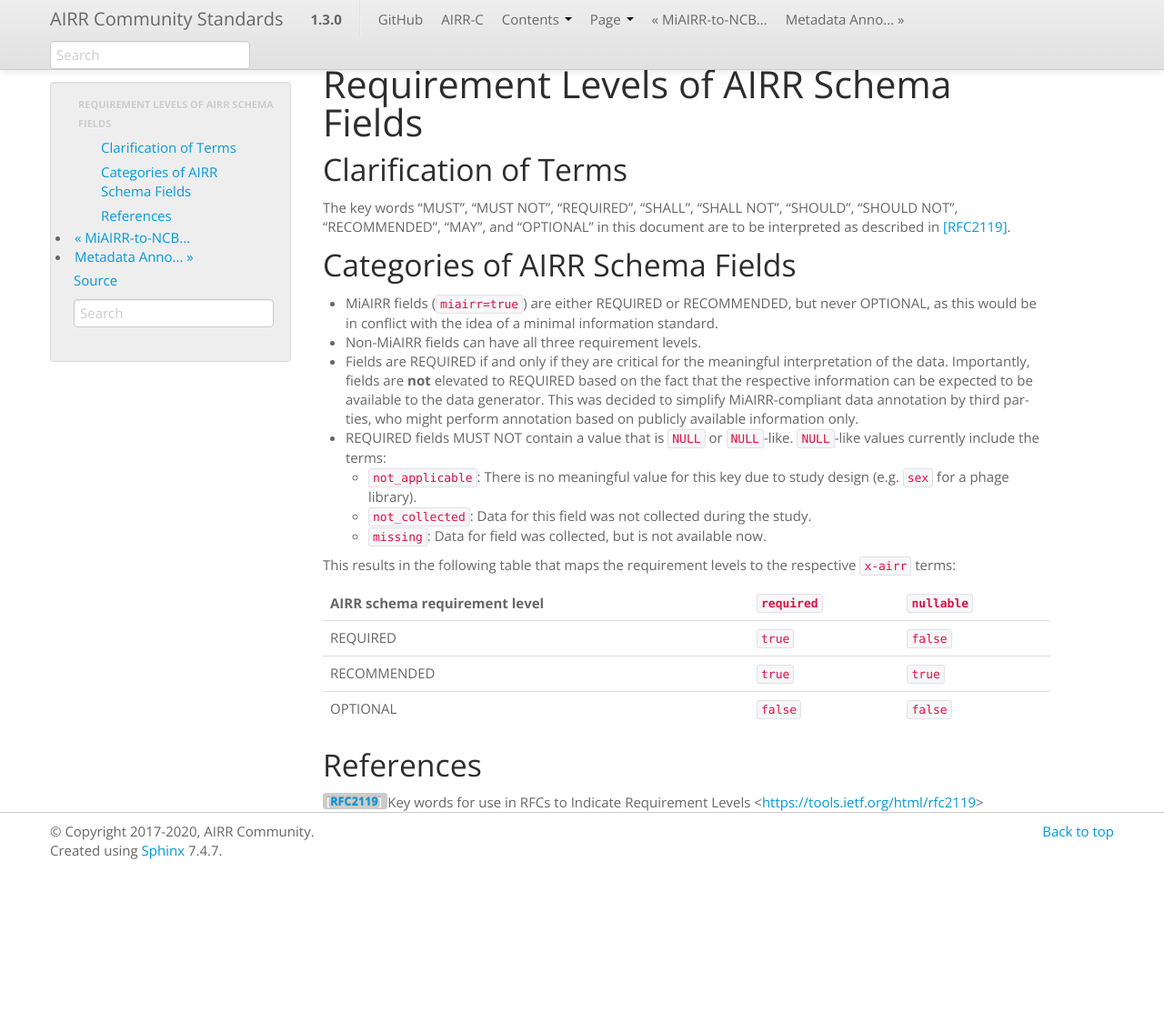
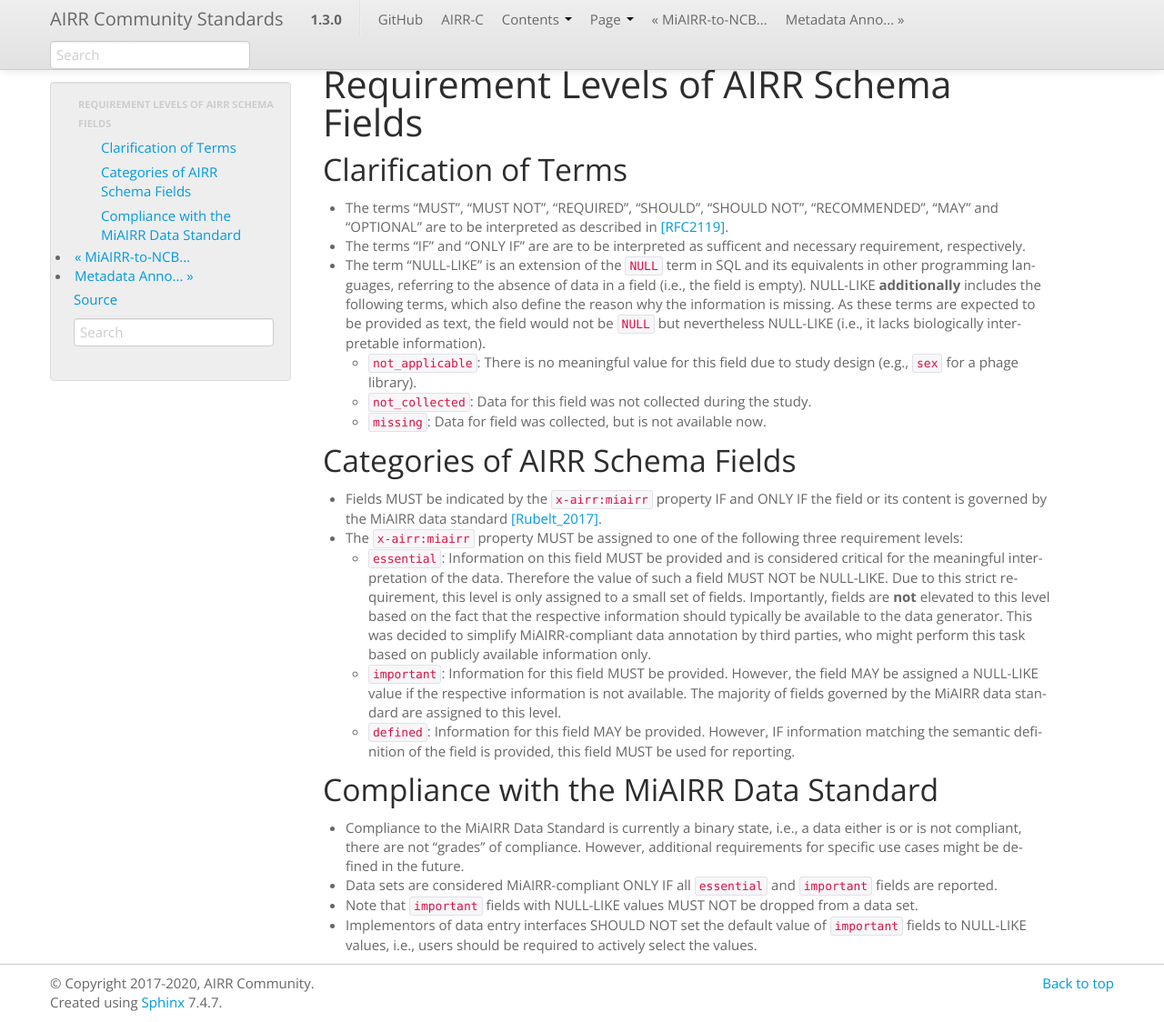
Before and after one commit to airr-community/airr-standards, a Sphinx documentation site: the page built from docs/datarep/airr_schema_requirement_levels.rst, in a window 1280 px wide and 1124 px high. Shown: the whole window at 91% size. Built offline with Sphinx 7.4.7, drawn with Linux system fonts in a browser that asks for light colours; pages that are not in the unit, such as notebooks, are missing from menus.

Commit message:
Update requirement levels and properties in docs

```diff
--- a/docs/datarep/airr_schema_requirement_levels.rst
+++ b/docs/datarep/airr_schema_requirement_levels.rst
@@ -1,59 +1,72 @@
-.. _Requirement_Levels:
+.. _RequirementLevels:
 
 ========================================
 Requirement Levels of AIRR Schema Fields
 ========================================
 
-
 Clarification of Terms
 ======================
 
-The key words "MUST", "MUST NOT", "REQUIRED", "SHALL", "SHALL NOT",
-"SHOULD", "SHOULD NOT", "RECOMMENDED", "MAY", and "OPTIONAL" in this
-document are to be interpreted as described in [RFC2119]_.
+-  The terms "MUST", "MUST NOT", "REQUIRED", "SHOULD", "SHOULD NOT",
+   "RECOMMENDED", "MAY" and "OPTIONAL" are to be interpreted as
+   described in [RFC2119]_.
+-  The terms "IF" and "ONLY IF" are are to be interpreted as sufficent
+   and necessary requirement, respectively.
+-  The term "NULL-LIKE" is an extension of the ``NULL`` term in SQL and
+   its equivalents in other programming languages, referring to the
+   absence of data in a field (i.e., the field is empty). NULL-LIKE
+   **additionally** includes the following terms, which also define the
+   reason why the information is missing. As these terms are expected to
+   be provided as text, the field would not be ``NULL`` but nevertheless
+   NULL-LIKE (i.e., it lacks biologically interpretable information).
 
-Categories of AIRR Schema Fields
-================================
-
--  MiAIRR fields (``miairr=true``) are either REQUIRED or RECOMMENDED,
-   but never OPTIONAL, as this would be in conflict with the idea of
-   a minimal information standard.
--  Non-MiAIRR fields can have all three requirement levels.
--  Fields are REQUIRED if and only if they are critical for the
-   meaningful interpretation of the data. Importantly, fields are
-   **not** elevated to REQUIRED based on the fact that the respective
-   information can be expected to be available to the data generator.
-   This was decided to simplify MiAIRR-compliant data annotation by
-   third parties, who might perform annotation based on publicly
-   available information only.
--  REQUIRED fields MUST NOT contain a value that is ``NULL`` or
-   ``NULL``-like. ``NULL``-like values currently include the terms:
-
-   -  ``not_applicable``: There is no meaningful value for this key due
-      to study design (e.g. ``sex`` for a phage library).
+   -  ``not_applicable``: There is no meaningful value for this field
+      due to study design (e.g., ``sex`` for a phage library).
    -  ``not_collected``: Data for this field was not collected during
       the study.
    -  ``missing``: Data for field was collected, but is not available
       now.
 
-This results in the following table that maps the requirement levels
-to the respective ``x-airr`` terms:
 
-.. _Table_1:
+Categories of AIRR Schema Fields
+================================
 
-+-------------------------------+--------------+--------------+
-| AIRR schema requirement level | ``required`` | ``nullable`` |
-+===============================+==============+==============+
-| REQUIRED                      | ``true``     | ``false``    |
-+-------------------------------+--------------+--------------+
-| RECOMMENDED                   | ``true``     | ``true``     |
-+-------------------------------+--------------+--------------+
-| OPTIONAL                      | ``false``    | ``false``    |
-+-------------------------------+--------------+--------------+
+-  Fields MUST be indicated by the ``x-airr:miairr`` property IF and
+   ONLY IF the field or its content is governed by the MiAIRR data
+   standard [Rubelt_2017]_.
+-  The ``x-airr:miairr`` property MUST be assigned to one of the
+   following three requirement levels:
+
+   -  ``essential``: Information on this field MUST be provided and is
+      considered critical for the meaningful interpretation of the data.
+      Therefore the value of such a field MUST NOT be NULL-LIKE. Due to
+      this strict requirement, this level is only assigned to a small
+      set of fields. Importantly, fields are **not** elevated to this
+      level based on the fact that the respective information should
+      typically be available to the data generator. This was decided to
+      simplify MiAIRR-compliant data annotation by third parties, who
+      might perform this task based on publicly available information
+      only.
+   -  ``important``: Information for this field MUST be provided.
+      However, the field MAY be assigned a NULL-LIKE value if the
+      respective information is not available. The majority of fields
+      governed by the MiAIRR data standard are assigned to this level.
+   -  ``defined``: Information for this field MAY be provided. However,
+      IF information matching the semantic definition of the field is
+      provided, this field MUST be used for reporting.
 
 
-References
-==========
+Compliance with the MiAIRR Data Standard
+========================================
 
-.. [RFC2119] Key words for use in RFCs to Indicate Requirement Levels
-   <https://tools.ietf.org/html/rfc2119>
+-  Compliance to the MiAIRR Data Standard is currently a binary state,
+   i.e., a data either is or is not compliant, there are not "grades"
+   of compliance. However, additional requirements for specific use
+   cases might be defined in the future.
+-  Data sets are considered MiAIRR-compliant ONLY IF all ``essential``
+   and ``important`` fields are reported.
+-  Note that ``important`` fields with NULL-LIKE values MUST NOT be
+   dropped from a data set.
+-  Implementors of data entry interfaces SHOULD NOT set the default
+   value of ``important`` fields to NULL-LIKE values, i.e., users should
+   be required to actively select the values.
```
Also changed, not shown: docs/datarep/overview.rst (+16 -11 lines).
